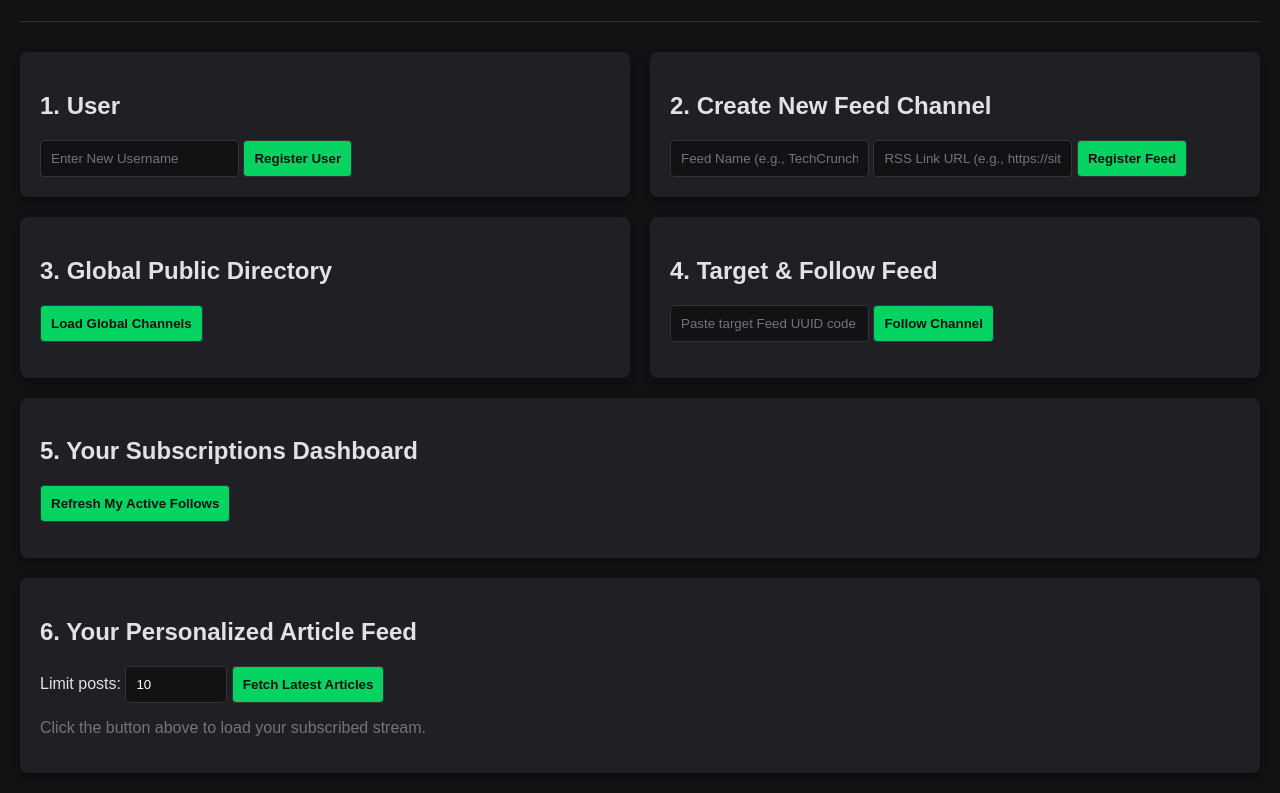
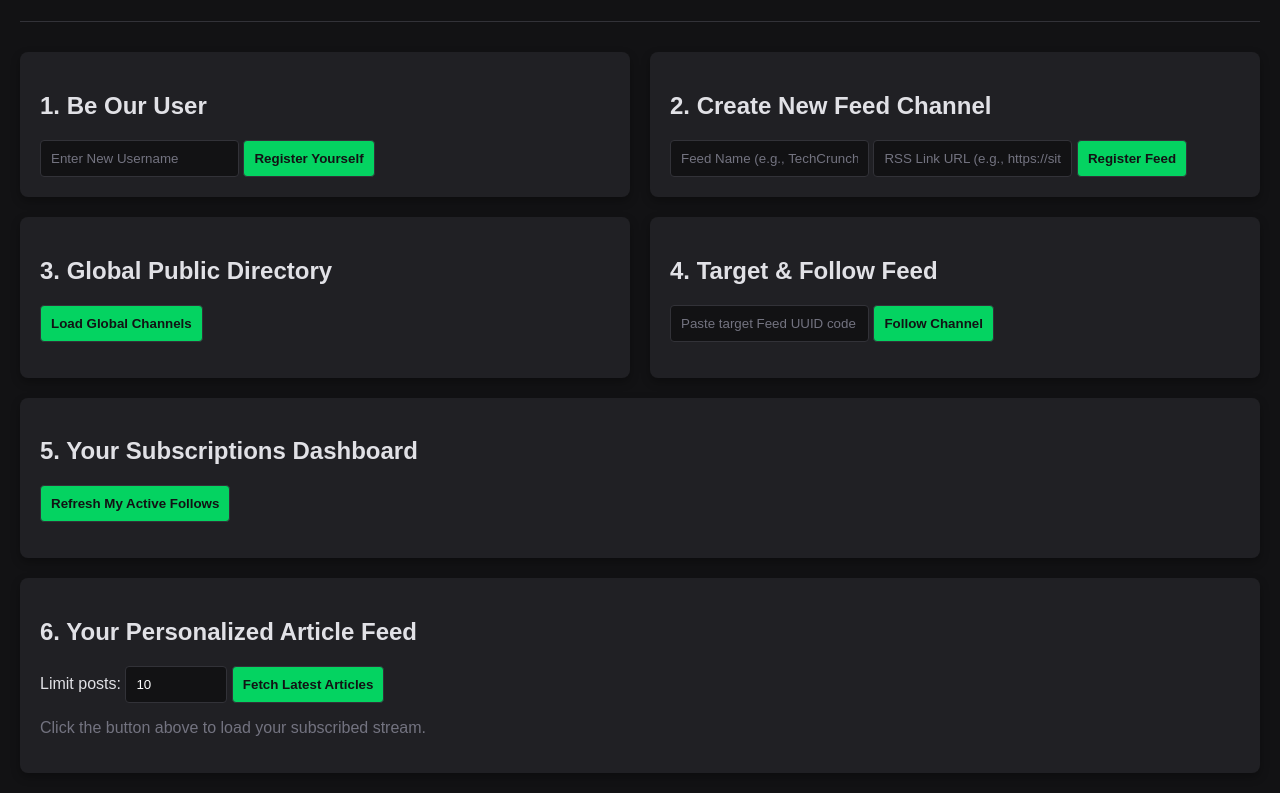
Before and after one commit to govind-geethub/go-rss-aggregator, a plain HTML site: page index.html in a window 1280 px wide. Shown: the part 99-892 px from the top of the page. Drawn offline with Linux system fonts and the light colour scheme.

Commit message:
minute changes to the html file

```diff
--- a/index.html
+++ b/index.html
@@ -17,10 +17,10 @@
 
     <main class="container">
         <section class="card">
-            <h2>1. User </h2> <!--/v1/users-->
+            <h2>1. Be Our User </h2> <!--/v1/users-->
             <div class="form-group">
                 <input type="text" id="usernameInput" placeholder="Enter New Username">
-                <button id="btnCreateUser">Register User</button>
+                <button id="btnCreateUser">Register Yourself</button>
             </div>
             <div id="userResult" class="meta-info"></div>
         </section>
```
